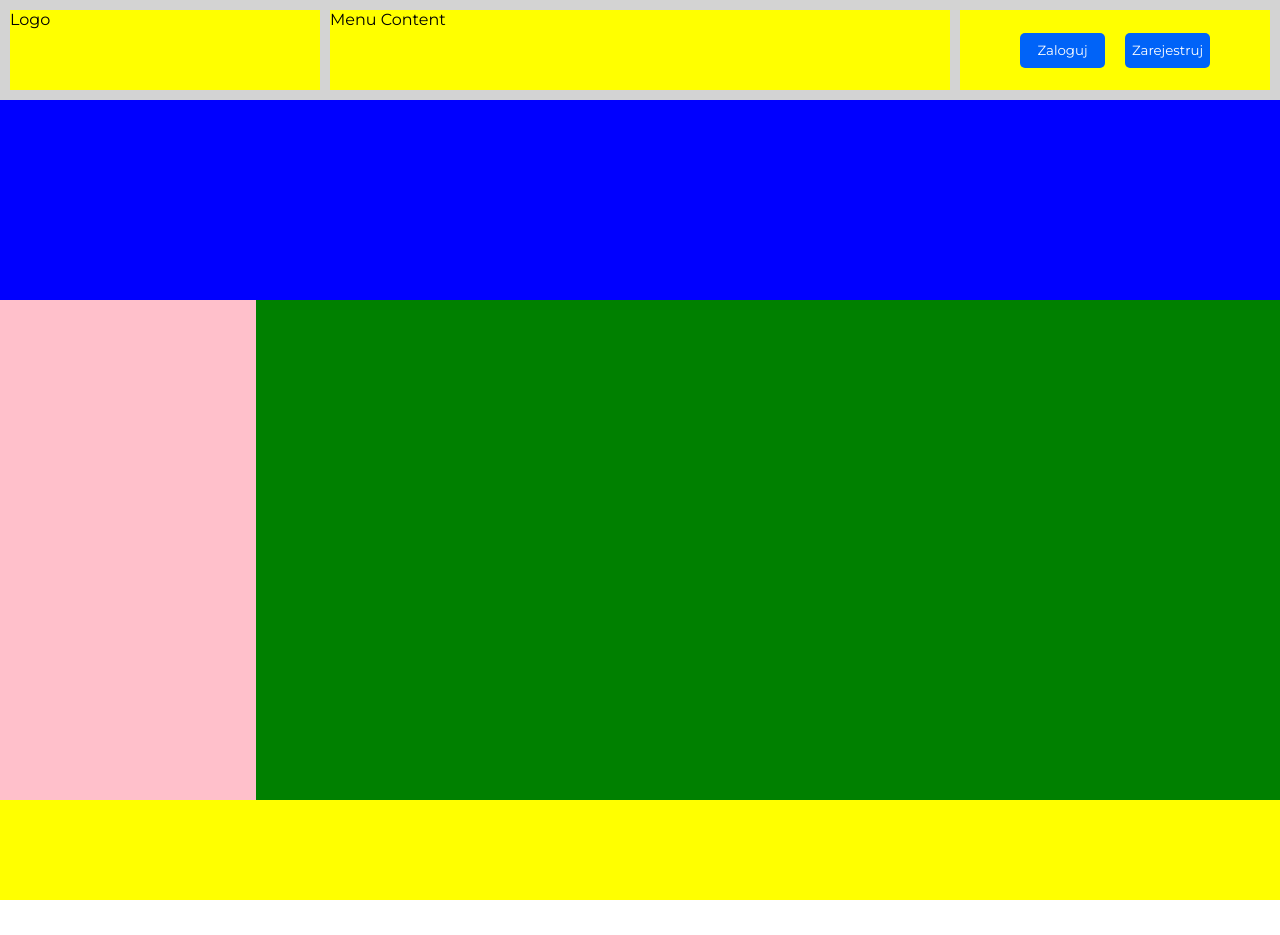
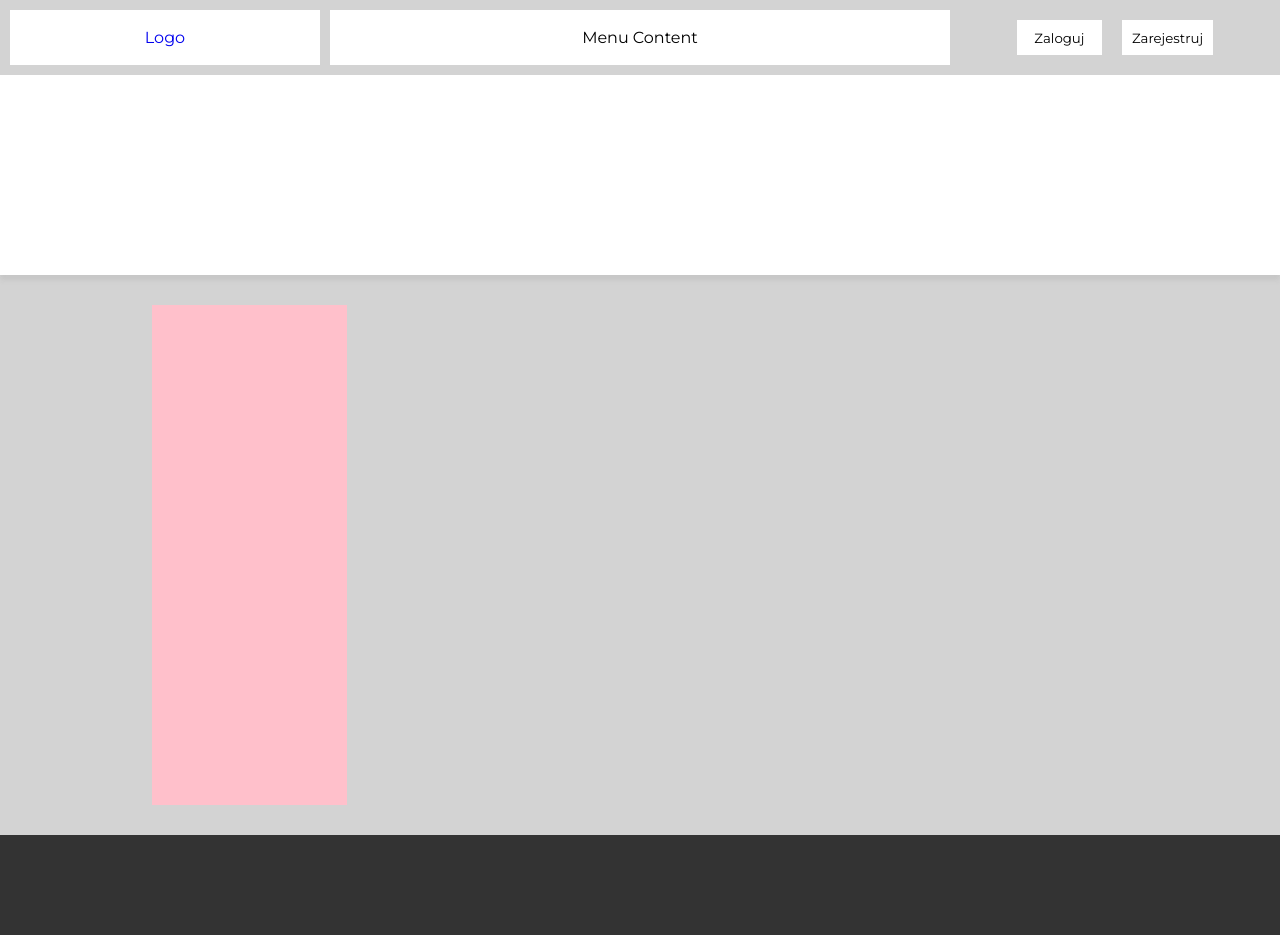
Before and after one commit to KarolWisniewski92/Store-DemoApp, a React (Create React App) app: page / in a window 1280 px wide. Before the commit the page ends 900 px from the top, so only its background shows below. Built offline with nearby package versions, Linux system fonts and the light colour scheme; what re-base would draw is missing.

Commit message:
poprawiono wygląd aplikacji

```diff
--- a/sass/generalStyle.sass
+++ b/sass/generalStyle.sass
@@ -119,6 +119,14 @@
     border: none
     transition: 0.4s
 
+.btn-2
+    margin: 10px
+    min-width: 85px
+    min-height: 35px
+    padding: 5px 10px
+    border: none
+    transition: 0.4s
+
 .btn-blue
     background-color: rgb(0, 99, 248)
     color: white
@@ -147,12 +155,21 @@
 .btn-green:hover
     background-color: rgb(14, 155, 1)
 
+.btn-white
+    background-color: rgb(255, 255, 255)
+    color: black
+
+.btn-white:hover
+    background-color: rgb(238, 238, 238)
+
 // format style
 
 .vh100
     height: 100vh
 .h50
     height: 50px
+.h75
+    height: 75px
 .h100
     height: 100px
 .h150
@@ -186,6 +203,34 @@
     width: 90%
 .wd-100
     width: 100%
+
+//Wrappery
+.wrapper-50
+    width: 50%
+    margin: auto
+
+.wrapper-60
+    width: 60%
+    margin: auto
+
+.wrapper-70
+    width: 70%
+    margin: auto
+
+.wrapper-80
+    width: 80%
+    margin: auto
+
+.wrapper-90
+    width: 90%
+    margin: auto
+
+//Pozycjonowanie
+
+.pos-relativ
+    position: relative
+.pos-absolute
+    position: absolute
 
 // flex style
 
@@ -239,3 +284,9 @@
 
 .bcg-lightgray
     background-color: lightgray
+
+.bcg-white
+    background-color: white
+
+.bcg-darkgray
+    background-color: #333
--- a/src/components/App.jsx
+++ b/src/components/App.jsx
@@ -1,7 +1,6 @@
 import React from 'react';
 import Header from './Header';
 import Slider from './Slider';
-import StoreBar from './StoreBar';
 import StoreBody from './StoreBody';
 import Footer from './Footer';
 
@@ -13,10 +12,7 @@ class App extends React.Component {
       <div>
         <Header />
         <Slider />
-        <div className="flex-row">
-          <StoreBar />
-          <StoreBody />
-        </div>
+        <StoreBody />
         <Footer />
       </div>
     );
--- a/src/components/Dashboard.jsx
+++ b/src/components/Dashboard.jsx
@@ -1,10 +1,12 @@
 import React from 'react';
 import Header from './Header';
+import Slider from './Slider';
 
 class Dashboard extends React.Component {
     render() {
         return (<div>
             <Header />
+            <Slider />
         </div>)
     }
 }
--- a/src/components/Footer.jsx
+++ b/src/components/Footer.jsx
@@ -2,7 +2,7 @@ import React from 'react';
 
 class Footer extends React.Component {
     render() {
-        return <div className="wd-100 h100 bcg-yellow"></div>
+        return <div className="wd-100 h100 bcg-darkgray"></div>
     }
 }
 
--- a/src/components/Header.jsx
+++ b/src/components/Header.jsx
@@ -35,23 +35,27 @@ class HeaderComponent extends React.Component {
         // this.checkLogged()
         // console.log(this.checkLogged());
         return (
-            <div className="wd-100 h100 bcg-lightgray p-10 flex-row" >
-                <div className="wd-25 bcg-yellow">Logo</div>
-                <div className="wd-50 bcg-yellow mlr-10">Menu Content</div>
-                <div className="wd-25 bcg-yellow flex-center">
+            <div className="wd-100 h75 bcg-lightgray p-10 flex-row" >
+                <div className="wd-25 bcg-white flex-center"><Link to="/" className="text-no-decoration">Logo</Link></div>
+                <div className="wd-50 bcg-white mlr-10 flex-center">
+                    Menu Content
+
+                </div>
+                <div className="wd-25 flex-center">
                     {console.log(this.props.logIn)}
 
                     {!this.props.logIn &&
                         <React.Fragment>
-                            <Link to="/logIn"><button className="btn btn-blue">Zaloguj</button></Link>
-                            <Link to="/createAccount"><button className="btn btn-blue">Zarejestruj</button></Link>
+                            <Link to="/logIn"><button className="btn-2 btn-white">Zaloguj</button></Link>
+                            <Link to="/createAccount"><button className="btn-2 btn-white">Zarejestruj</button></Link>
                         </React.Fragment>
 
                     }
 
                     {this.props.logIn &&
                         <React.Fragment>
-                            <button className="btn btn-red" onClick={this.logOut}>Wyloguj</button>
+                            <Link to="/dashboard"><button className="btn-2 btn-white">Moje konto</button></Link>
+                            <button className="btn-2 btn-white" onClick={this.logOut}>Wyloguj</button>
                         </React.Fragment>
 
                     }
--- a/src/components/Slider.jsx
+++ b/src/components/Slider.jsx
@@ -2,7 +2,9 @@ import React from 'react';
 
 class Slider extends React.Component {
     render() {
-        return <div className="wd-100 h200 bcg-blue"></div>
+        return <div className="wd-100 h200 bcg-white pos-relativ ">
+            <div className="shadowBar"></div>
+        </div>
     }
 }
 
--- a/src/components/StoreBody.jsx
+++ b/src/components/StoreBody.jsx
@@ -1,8 +1,14 @@
 import React from 'react';
+import StoreBar from './StoreBar';
 
 class StoreBody extends React.Component {
     render() {
-        return <div className="wd-80 h500 bcg-green"></div>
+        return <div className="wd-100 bcg-lightgray p-30">
+            <div className="wrapper-80">
+                <StoreBar />
+            </div>
+
+        </div>
     }
 }
 
--- a/src/css/generalStyle.css
+++ b/src/css/generalStyle.css
@@ -198,6 +198,16 @@
   transition: 0.4s;
 }
 
+.btn-2 {
+  margin: 10px;
+  min-width: 85px;
+  min-height: 35px;
+  padding: 5px 10px;
+  border: none;
+  -webkit-transition: 0.4s;
+  transition: 0.4s;
+}
+
 .btn-blue {
   background-color: #0063f8;
   color: white;
@@ -234,12 +244,25 @@
   background-color: #0e9b01;
 }
 
+.btn-white {
+  background-color: white;
+  color: black;
+}
+
+.btn-white:hover {
+  background-color: #eeeeee;
+}
+
 .vh100 {
   height: 100vh;
 }
 
 .h50 {
   height: 50px;
+}
+
+.h75 {
+  height: 75px;
 }
 
 .h100 {
@@ -304,6 +327,39 @@
 
 .wd-100 {
   width: 100%;
+}
+
+.wrapper-50 {
+  width: 50%;
+  margin: auto;
+}
+
+.wrapper-60 {
+  width: 60%;
+  margin: auto;
+}
+
+.wrapper-70 {
+  width: 70%;
+  margin: auto;
+}
+
+.wrapper-80 {
+  width: 80%;
+  margin: auto;
+}
+
+.wrapper-90 {
+  width: 90%;
+  margin: auto;
+}
+
+.pos-relativ {
+  position: relative;
+}
+
+.pos-absolute {
+  position: absolute;
 }
 
 .flex-row {
@@ -396,4 +452,12 @@
 .bcg-lightgray {
   background-color: lightgray;
 }
+
+.bcg-white {
+  background-color: white;
+}
+
+.bcg-darkgray {
+  background-color: #333;
+}
 /*# sourceMappingURL=generalStyle.css.map */
--- a/src/css/index.css
+++ b/src/css/index.css
@@ -33,5 +33,14 @@ input {
   height: 50px;
 }
 
-/* //Register Section */
+.shadowBar {
+  position: absolute;
+  bottom: 0px;
+  left: 0px;
+  width: 100%;
+  height: 10px;
+  -webkit-box-shadow: 0px 5px 5px 0px rgba(168, 168, 168, 0.3);
+          box-shadow: 0px 5px 5px 0px rgba(168, 168, 168, 0.3);
+  z-index: 1;
+}
 /*# sourceMappingURL=index.css.map */
```
Also changed, not shown: sass/index.sass (+10 -1 lines), 2 other files (tests, documents, lock files or other folders).
